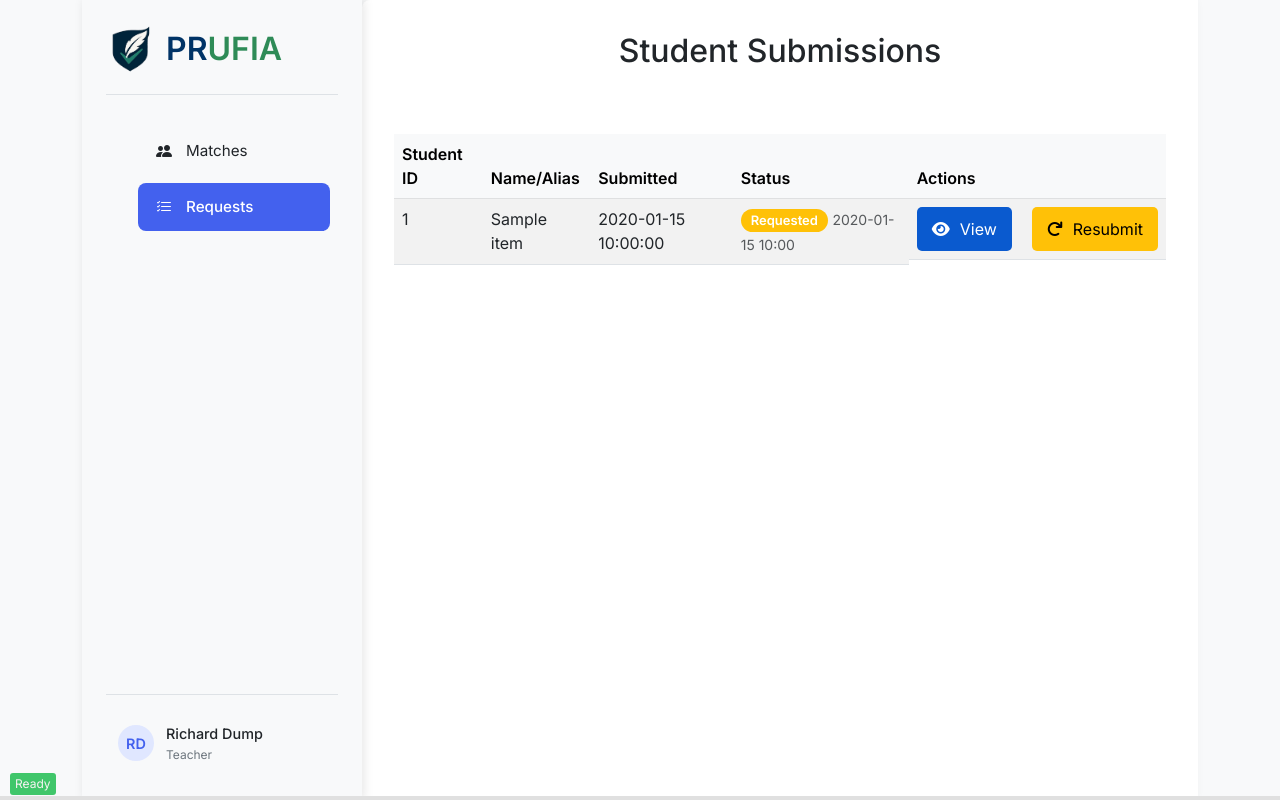
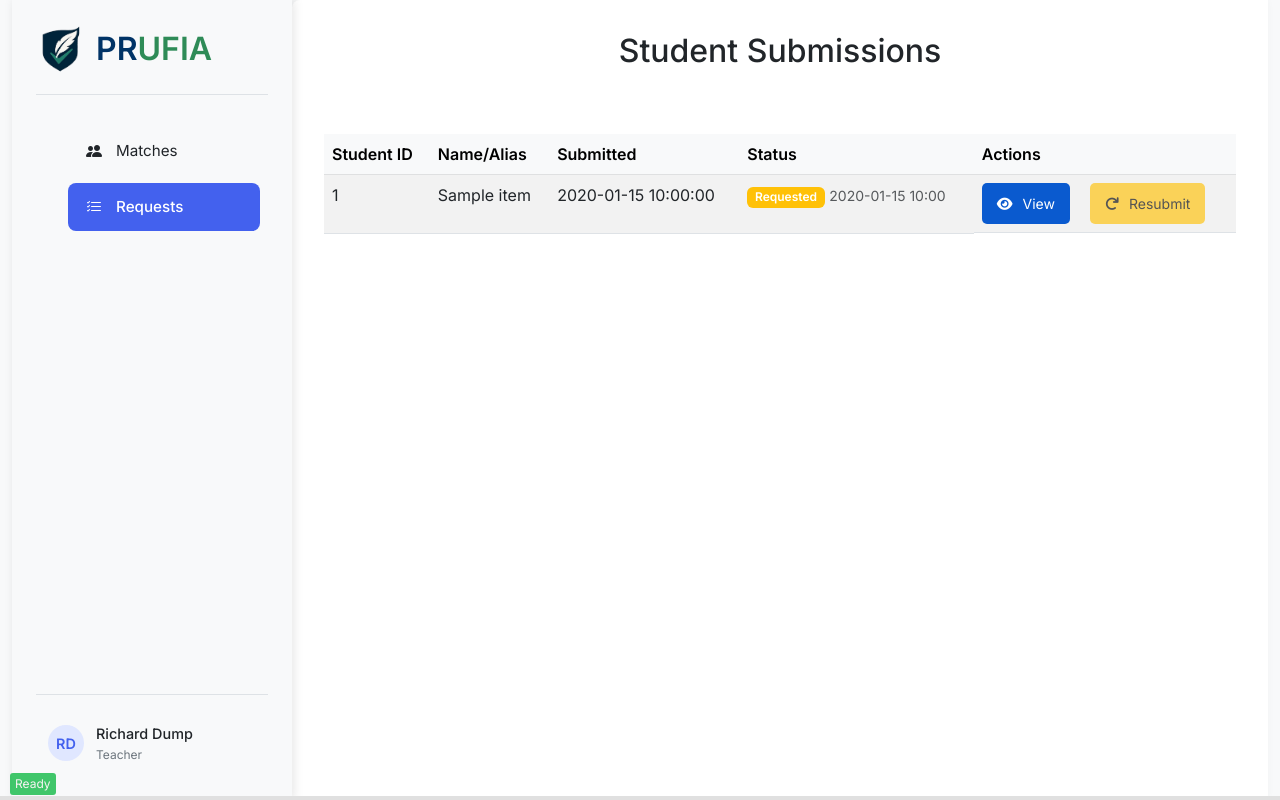
Before and after one commit to StefanDevstar/prufia, a Flask app: template app/templates/1.html in a window 1280 px wide, after a click on "Requests". Run offline with Flask 3, Linux system fonts and the light colour scheme; the template is opened without the code that fills it: most values are stand-ins (such as "Sample title", 1, 10 or a date in 2020); some libraries are stand-ins or nearby versions.

Commit message:
merge in teacher

```diff
--- a/app/templates/1.html
+++ b/app/templates/1.html
@@ -84,6 +84,7 @@
         .container {
             display: flex;
             min-height: 100vh;
+            max-width: 1680px;
             transition: margin-left var(--transition-speed);
         }
 
@@ -1129,13 +1130,13 @@
         }
 
         .badge{
-            font-size: small;
+            /* font-size: small;
             padding: 5px 10px;
-            border-radius: 15px;
+            border-radius: 15px; */
         }
         .bg-warning{
-            background-color: #ffca2c;
-            color: white;
+            /* background-color: #ffca2c;
+            color: white; */
         }
 
 
@@ -1365,13 +1366,13 @@
                                             {% endif %}
                                         </td>
                                         <td class="btn-actions">
-                                            <button class="view-btn"
+                                            <button class="btn btn-sm btn-primary view-btn"
                                                     data-bs-toggle="modal"
                                                     data-bs-target="#submissionModal"
                                                     data-id="{{ item.student_id }}">
                                                 <i class="fas fa-eye"></i> View
                                             </button>
-                                            <button class="resubmit-btn"
+                                            <button class="btn btn-sm btn-warning resubmit-btn"
                                                     data-bs-toggle="modal"
                                                     data-bs-target="#resubmitModal"
                                                     data-id="{{ item.id }}"
@@ -1386,6 +1387,13 @@
                         </div>
                     </div>
 
+
+                </div>
+            </div>
+        </div>
+    </div>
+
+
     <!-- View Submission Modal -->
     <div class="modal fade" id="submissionModal" tabindex="-1" aria-labelledby="submissionModalLabel" aria-hidden="true">
         <div class="modal-dialog">
@@ -1430,13 +1438,6 @@
             </div>
         </div>
     </div>
-                </div>
-            </div>
-        </div>
-    </div>
-
-
-
     <div id="toast" class="toast"></div>
     <div id="global-progress">
         <div id="progress-bar"></div>
@@ -1444,6 +1445,7 @@
     <div id="progress-status">Ready</div>
 
     <script src="{{ url_for('static', filename='js/main.js') }}"></script>
+    <script src="https://cdn.jsdelivr.net/npm/bootstrap@5.3.0/dist/js/bootstrap.bundle.min.js"></script>
     <script src="https://cdnjs.cloudflare.com/ajax/libs/html2pdf.js/0.10.1/html2pdf.bundle.min.js"></script>
     <script src="https://cdn.socket.io/4.5.4/socket.io.min.js"></script>
     <script>
@@ -2272,7 +2274,6 @@
             document.querySelectorAll('.view-btn').forEach(btn => {
                 btn.addEventListener('click', function() {
                     const studentId = this.getAttribute('data-id');
-                    alert(studentId)
                     fetch(`/view_submission/${studentId}`)
                         .then(response => response.json())
                         .then(data => {
--- /dev/null
+++ b/assignments/1-tech1-fall2025-1748384758751.txt
@@ -0,0 +1 @@
+Results-driven Senior Full Stack Software Engineer with over 10+ years of experience designing, developing, and deploying scalable web and mobile applications. Proficient in modern front-end frameworksand back-end technologies, with a proven track record of delivering high-quality, user-centric solutions. Expertise in cloud platforms, DevOps practices, and API integrations to enhance system performance and ensure security. Collaborative and adaptable, with a passion for optimizing user experiences and driving continuous improvement.
```
Also changed, not shown: 2 other files. Lines whose indentation alone changed are shown as unchanged.
